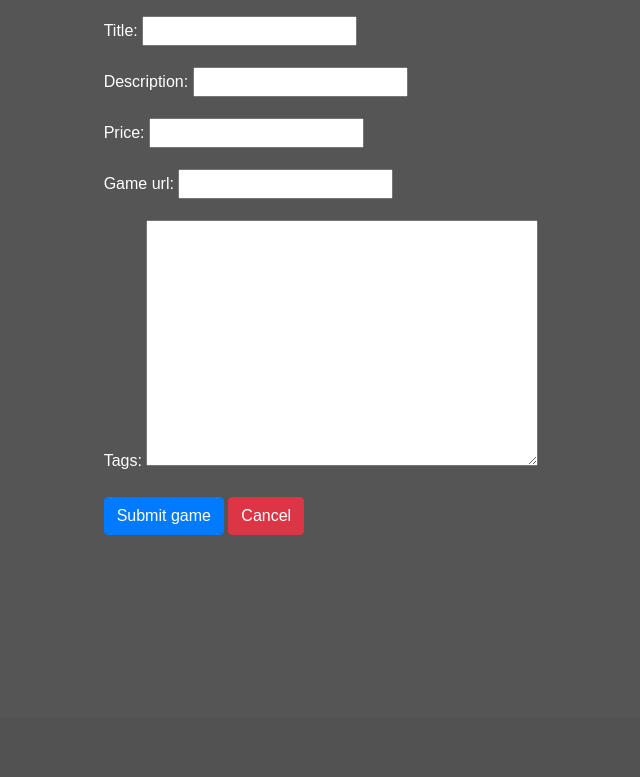
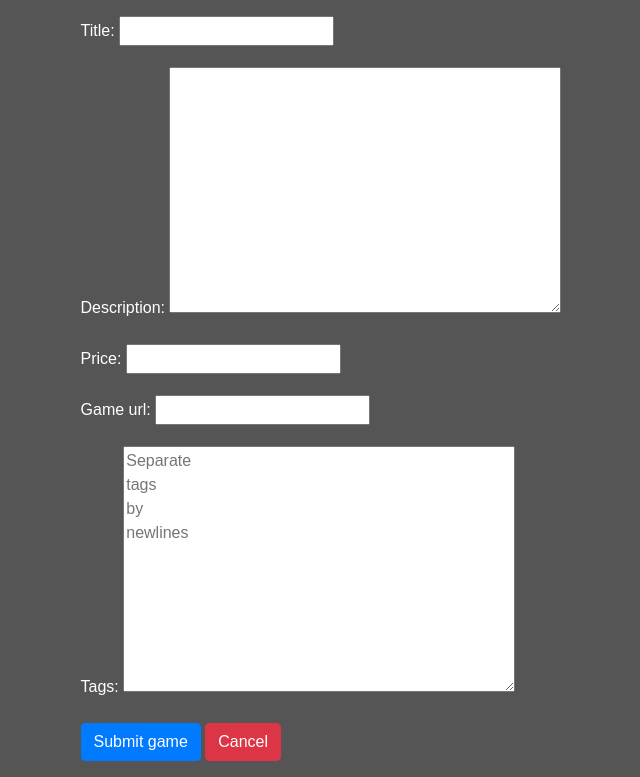
Before and after one commit to aleksihamalainen/game-store, a Django app: page /games/add/ in a window 1280 px wide. Shown: the part 83-860 px from the top of the page, without its empty margins (319-959 px from the left). Before the commit the page ends 618 px from the top, so only its background shows below. Run offline with Django 3.2, Linux system fonts and the light colour scheme; a user stored in the database is signed in; tables that the repository leaves empty hold one stand-in row (values such as "Sample post"); some libraries are stand-ins or nearby versions.

Commit message:
Added some placeholder-texts

```diff
--- a/games/forms.py
+++ b/games/forms.py
@@ -8,10 +8,10 @@ from .models import Game
 
 class AddGameForm(ModelForm):
     title = forms.CharField(max_length = 200)
-    description = forms.CharField(max_length = 1000, required = False)
+    description = forms.CharField(max_length = 1000, required = False, widget = forms.Textarea())
     price = forms.DecimalField(max_digits = 10, decimal_places = 2)
     url = forms.URLField(label = 'Game url', required = True)
-    tags = forms.CharField(widget = forms.Textarea)
+    tags = forms.CharField(widget = forms.Textarea(attrs={'placeholder': 'Separate\ntags\nby\nnewlines'}), required = False)
 
     class Meta:
         model = Game
@@ -25,6 +25,7 @@ class DeleteGameForm(ModelForm):
 
 class EditGameForm(ModelForm):
     description = forms.CharField(max_length = 1000, required = False, widget=forms.Textarea)
+    tags = forms.CharField(widget = forms.Textarea(attrs={'placeholder': 'Separate\ntags\nby\nnewlines'}), required = False)
 
     class Meta:
         model = Game
@@ -33,7 +34,7 @@ class EditGameForm(ModelForm):
 class SearchGamesForm(forms.Form):
 
     search_title = forms.CharField(max_length = 1000, required = False)
-    search_terms = forms.CharField(max_length = 1000, required = False)
+    search_terms = forms.CharField(max_length = 1000, required = False, widget = forms.TextInput(attrs={'placeholder': 'Eg. Puzzle Rpg'}))
 
     class Meta:
         model = Game
--- a/games/templates/play_game.html
+++ b/games/templates/play_game.html
@@ -40,7 +40,6 @@
                   'messageType': 'ERROR',
                   'info': 'Failed to save the game!',
                 }
-                //document.getElementById('game_frame').contentWindow.postMessage(msg, '{{game.url}}');
                 sendMSG(msg);
               }
             });
@@ -56,7 +55,6 @@
                 'messageType': 'LOAD',
                 'gameState': result,
               }
-              //document.getElementById('game_frame').contentWindow.postMessage(msg, '{{game.url}}');
               sendMSG(msg);
             }).fail(function () {
               const msg = {
@@ -65,7 +63,6 @@
               }
               sendMSG(msg);
             });
-            //document.getElementById('game_frame').contentWindow.postMessage(msg, '{{game.url}}');
             break;
           }
 
@@ -75,8 +72,7 @@
             $('#game_frame').height(options.height);
             break;
           }
-          default:
-            console.log(event.data.messageType);
+          default: console.log(event.data.messageType);
         }
       }
       window.addEventListener("message", receiveMessage, false);
```
